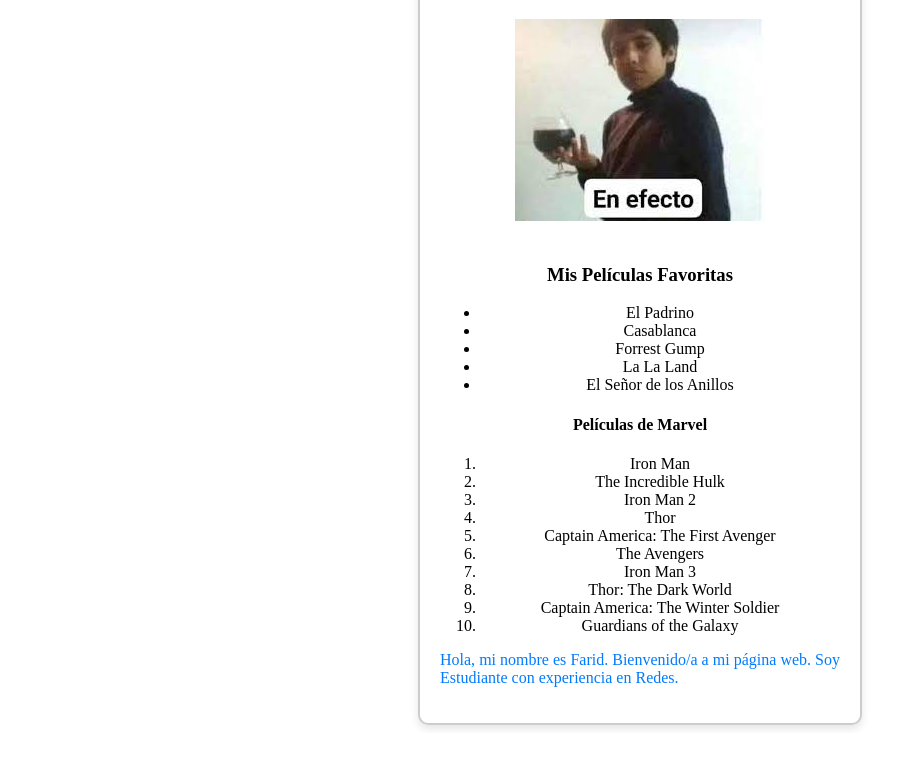
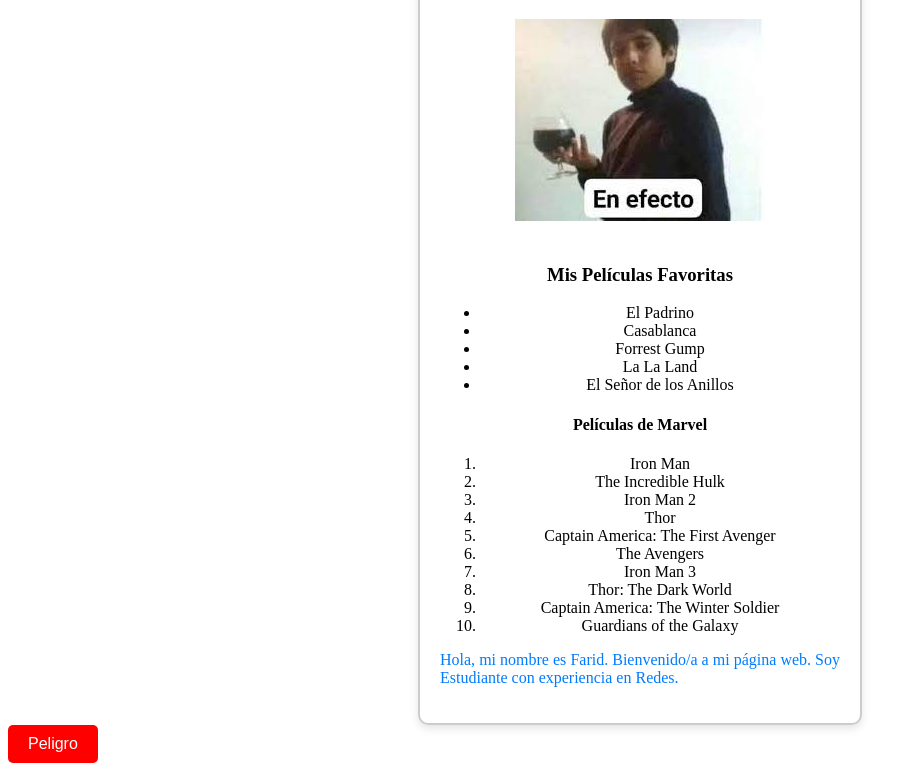
Before and after one commit to sheko7u7/test1Erick, a plain HTML site: page index.html in a window 1280 px wide. Shown: the part 91-862 px from the top of the page, without its empty margins (0-917 px from the left). Before the commit the page ends 824 px from the top, so only its background shows below. Drawn offline with Linux system fonts and the light colour scheme.

Commit message:
Commit desde el local

```diff
--- a/index.html
+++ b/index.html
@@ -42,5 +42,7 @@
         <p>Hola, mi nombre es Farid. Bienvenido/a a mi página web. Soy Estudiante con experiencia en Redes.</p>
     </div>
 
+    <button class="btn-peligro">Peligro</button>
+
 </body>
 </html>
--- a/styles.css
+++ b/styles.css
@@ -28,3 +28,17 @@ h1{
 p{
     color:#007bff;
 }
+
+.btn-peligro {
+    background-color: #ff0000; /* Rojo */
+    color: #ffffff; /* Blanco */
+    padding: 10px 20px; /* Espacio interno */
+    font-size: 16px; /* Tamaño de fuente */
+    border: none; /* Sin borde */
+    border-radius: 5px; /* Bordes redondeados */
+    cursor: pointer; /* Cursor de puntero */
+  }
+
+  .btn-peligro:hover {
+    background-color: #cc0000; /* Rojo más oscuro al pasar el mouse */
+  }
```
Also changed, not shown: main.js (+19 -0 lines).
